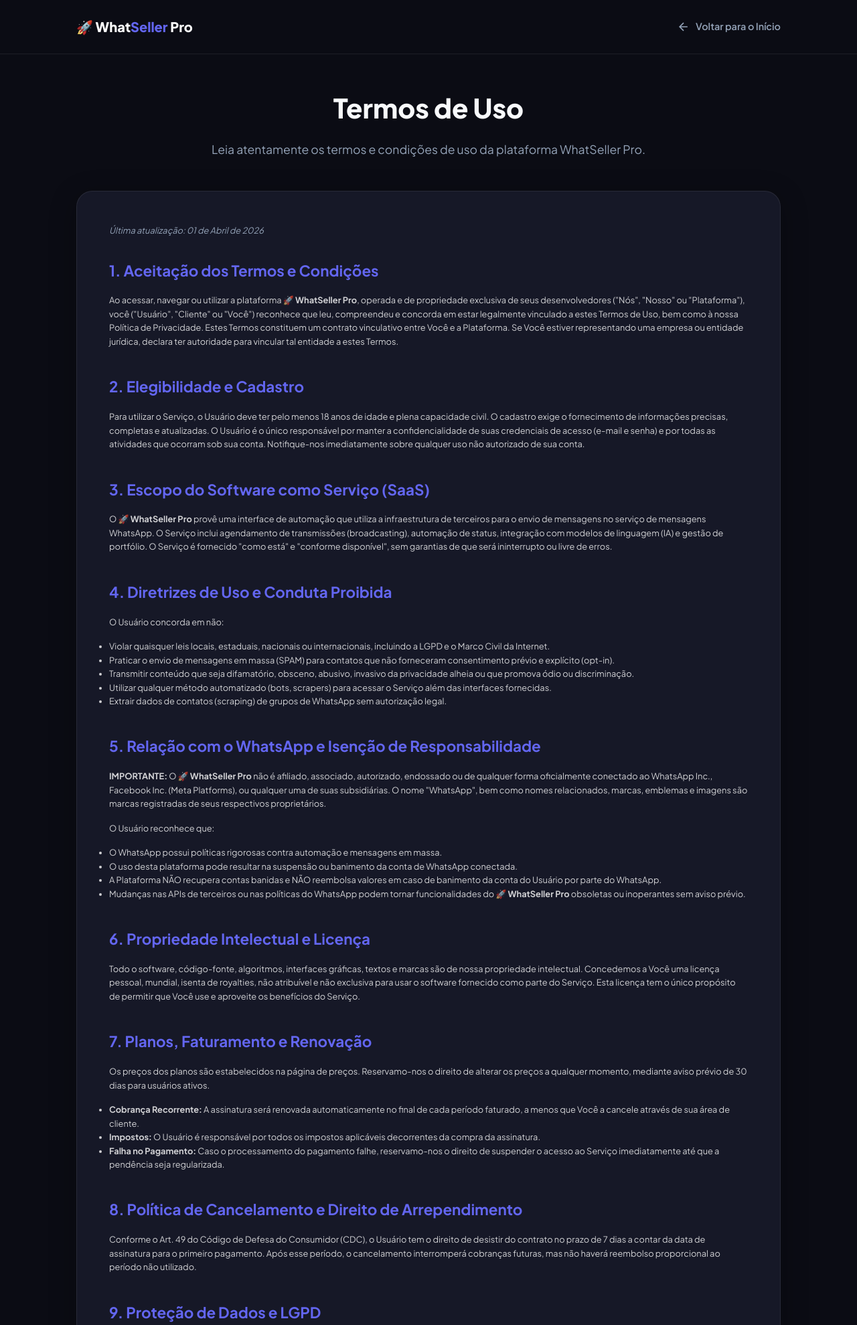
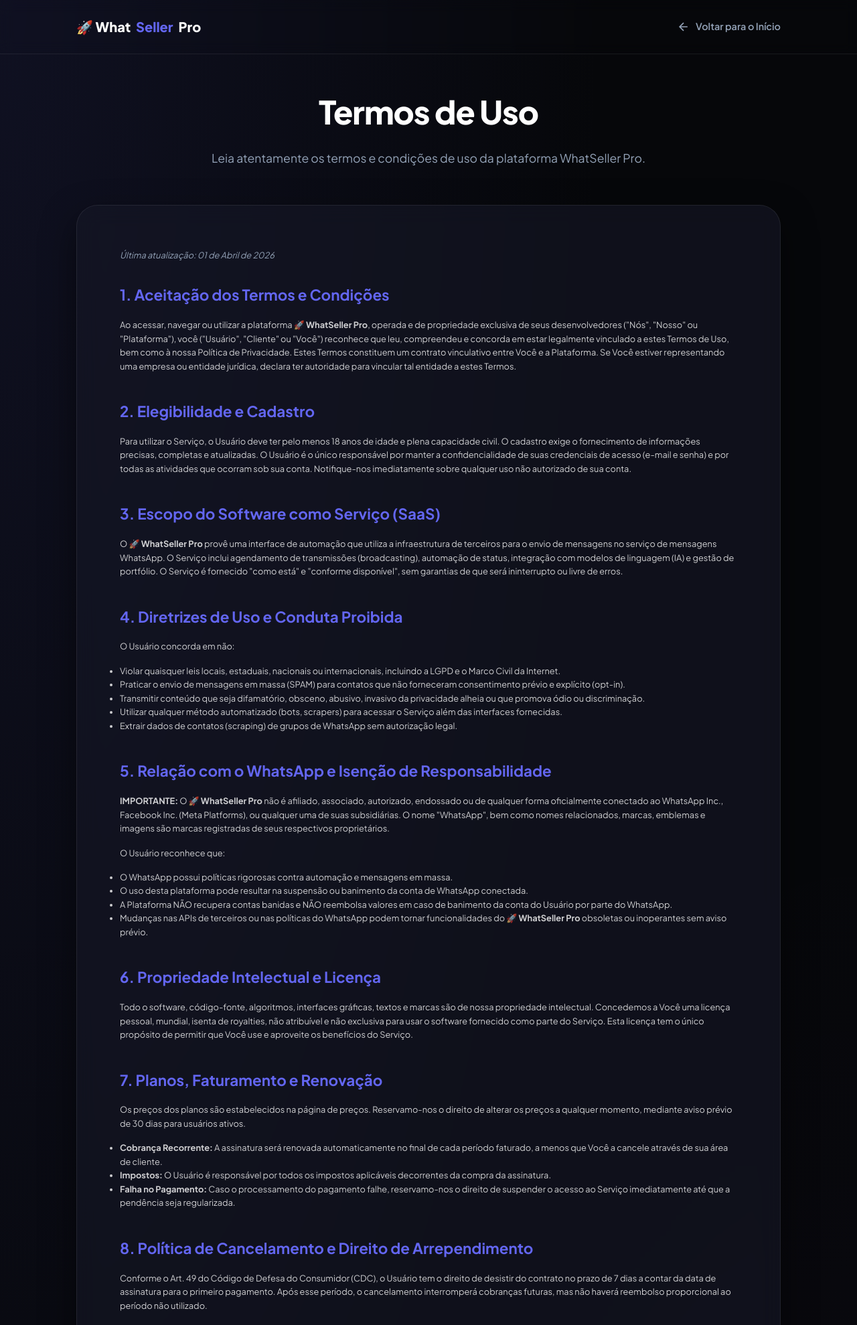
Before and after one commit to cleiltonrodriguesofc/whatsapp_seller, a Python web app: template core/presentation/web/templates/terms.html in a window 1280 px wide. Shown: the top 1979 px of the page at 67% size. Run offline with Jinja, Linux system fonts and the light colour scheme; the template is opened without the code that fills it, so the values that code supplies are empty.

Commit message:
feat(ui): update public layout with glassmorphism for consistent premium branding

```diff
--- a/core/presentation/web/templates/public_layout.html
+++ b/core/presentation/web/templates/public_layout.html
@@ -8,47 +8,56 @@
     <style>
         :root {
             --primary: #6366f1;
-            --primary-dark: #4f46e5;
-            --background: #0b0c14;
-            --surface: #161827;
+            --secondary: #a855f7;
+            --background: #06070a;
+            --surface: rgba(22, 24, 39, 0.6);
             --text: #f8fafc;
             --text-muted: #94a3b8;
             --border: rgba(255, 255, 255, 0.08);
-            --p-grad: linear-gradient(135deg, #6366f1 0%, #a855f7 100%);
         }
         * { margin: 0; padding: 0; box-sizing: border-box; }
         body {
             font-family: 'Plus Jakarta Sans', sans-serif;
             background-color: var(--background);
+            background-image:
+                radial-gradient(at 0% 0%, rgba(99, 102, 241, 0.1) 0px, transparent 50%),
+                radial-gradient(at 100% 100%, rgba(168, 85, 247, 0.05) 0px, transparent 50%);
             color: var(--text);
             line-height: 1.6;
+            min-height: 100vh;
         }
         .container { max-width: 1100px; margin: 0 auto; padding: 0 1.5rem; }
 
         /* Nav */
         nav {
             padding: 1.5rem 0;
+            backdrop-filter: blur(10px);
             border-bottom: 1px solid var(--border);
             margin-bottom: 3rem;
+            position: sticky;
+            top: 0;
+            z-index: 100;
         }
         .nav-content { display: flex; justify-content: space-between; align-items: center; }
-        .logo { font-size: 1.25rem; font-weight: 800; text-decoration: none; color: white; }
+        .logo { font-size: 1.25rem; font-weight: 800; text-decoration: none; color: white; display: flex; align-items: center; gap: 0.5rem; }
         .logo span { color: var(--primary); }
-        .btn-back { color: var(--text-muted); text-decoration: none; font-size: 0.9rem; font-weight: 600; display: flex; align-items: center; gap: 0.5rem; }
+        .btn-back { color: var(--text-muted); text-decoration: none; font-size: 0.9rem; font-weight: 600; display: flex; align-items: center; gap: 0.5rem; transition: color 0.2s; }
         .btn-back:hover { color: white; }
 
         /* Content */
-        .content-area { padding-bottom: 5rem; min-height: 70vh; }
-        .page-header { margin-bottom: 3rem; text-align: center; }
-        .page-title { font-size: 2.5rem; font-weight: 800; margin-bottom: 1rem; }
+        .content-area { padding-bottom: 5rem; min-height: 60vh; }
+        .page-header { margin-bottom: 3.5rem; text-align: center; }
+        .page-title { font-size: 3rem; font-weight: 800; margin-bottom: 1rem; color: white; letter-spacing: -1px; }
         .page-subtitle { color: var(--text-muted); font-size: 1.1rem; }
 
         .legal-card {
             background: var(--surface);
+            backdrop-filter: blur(16px);
+            -webkit-backdrop-filter: blur(16px);
             border: 1px solid var(--border);
-            border-radius: 24px;
-            padding: 3rem;
-            box-shadow: 0 10px 40px rgba(0,0,0,0.3);
+            border-radius: 32px;
+            padding: 4rem;
+            box-shadow: 0 20px 50px rgba(0,0,0,0.5);
         }
 
         /* Footer */
```
